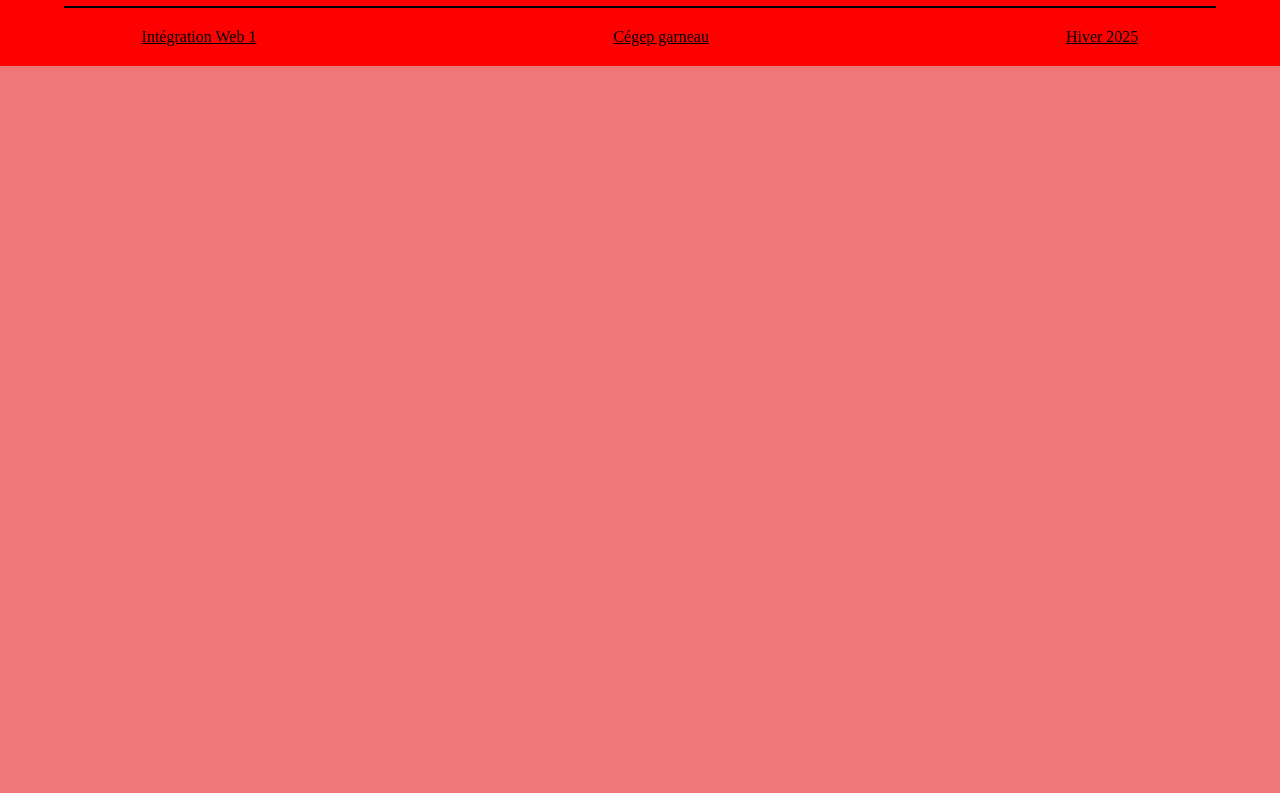
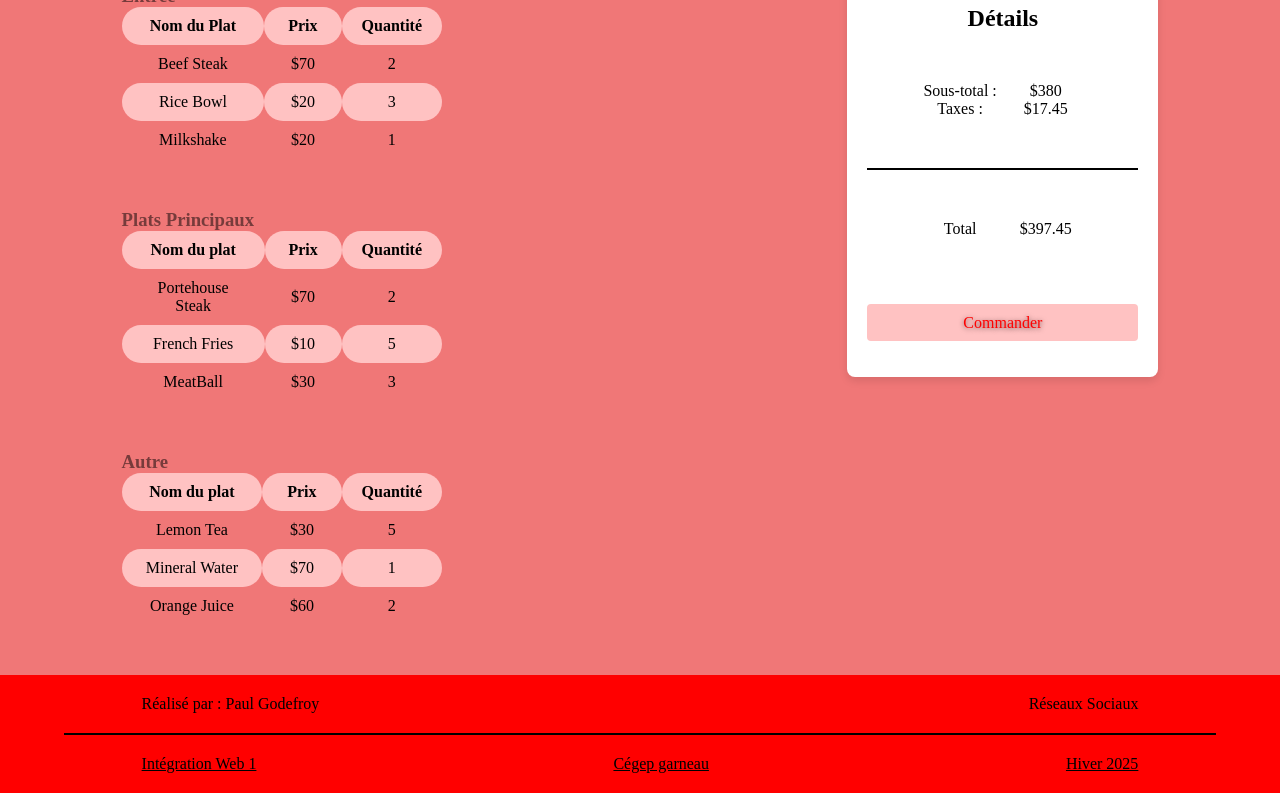
Before and after one commit to PaulWabo/TP3_Paul_KWETCHE, a plain HTML site: page Ma commande.html in a window 1280 px wide. Shown: the part 156-949 px from the top of the page. Before the commit the page ends 800 px from the top, so only its background shows below. Drawn offline with Linux system fonts and the light colour scheme.

Commit message:
ajout de la page ma commande avec son css et quelques modifications sur les autres pages du site

```diff
--- a/Ma commande.html
+++ b/Ma commande.html
@@ -14,12 +14,125 @@
                 <li><a class="btn" href="index.html">ACCUEIL</a></li>
                 <li><a class="btn" href="Reservation.html">RESERVATION</a></li>
                 <li><a class="btn" href="Restaurant.html">RESTAURANT</a></li>
-                <li><a class="btn" href="Ma commande.html">MA COMMANDE</a></li>
+                <li><a class="btn actuel commande" href="Ma commande.html">MA COMMANDE</a></li>
             </ul>
         </div>
     </header>
 
-    <main>
+    <main class="container">
+    <h1>Ma Commande</h1>
+    <section class="container flex">
+        <div>
+            <h3>Entrée</h3>
+            <table>
+                <thead>
+                    <tr>
+                        <th>Nom du Plat</th>
+                        <th>Prix</th>
+                        <th>Quantité</th>
+                    </tr>
+                </thead>
+                <tbody>
+                    <tr>
+                        <td>Beef Steak</td>
+                        <td>$70</td>
+                        <td>2</td>
+                    </tr>
+                    <tr>
+                        <td>Rice Bowl</td>
+                        <td>$20</td>
+                        <td>3</td>
+                    </tr>
+                    <tr>
+                        <td>Milkshake</td>
+                        <td>$20</td>
+                        <td>1</td>
+                    </tr>
+                </tbody>
+            </table>
+            <h3>Plats Principaux</h3>
+            <table>
+                <thead>
+                    <tr>
+                        <th>Nom du plat</th>
+                        <th>Prix</th>
+                        <th>Quantité</th>
+                    </tr>
+                </thead>
+                <tbody>
+                    <tr>
+                        <td>Portehouse Steak</td>
+                        <td>$70</td>
+                        <td>2</td>
+                    </tr>
+                    <tr>
+                        <td>French Fries</td>
+                        <td>$10</td>
+                        <td>5</td>
+                    </tr>
+                    <tr>
+                        <td>MeatBall</td>
+                        <td>$30</td>
+                        <td>3</td>
+                    </tr>
+                </tbody>
+            </table>
+            <h3>Autre</h3>
+            <table>
+                <thead>
+                    <tr>
+                        <th>Nom du plat</th>
+                        <th>Prix</th>
+                        <th>Quantité</th>
+                    </tr>
+                </thead>
+                <tbody>
+                    <tr>
+                        <td>Lemon Tea</td>
+                        <td>$30</td>
+                        <td>5</td>
+                    </tr>
+                    <tr>
+                        <td>Mineral Water</td>
+                        <td>$70</td>
+                        <td>1</td>
+                    </tr>
+                    <tr>
+                        <td>Orange Juice</td>
+                        <td>$60</td>
+                        <td>2</td>
+                    </tr>
+                </tbody>
+            </table>
+        </div>
+        <div class="cartes-recu">
+                <h2>Détails</h2>
+                <div class="grid-recu">
+                    <div>
+                        <p>Sous-total :</p>
+                        <p>Taxes :</p>
+                    </div>
+                    <div>
+                        <p>$380</p>
+                        <p>$17.45</p>
+                    </div>
+                </div>
+                <hr class="ligne">
+                <div class="grid-recu">
+                    <div>
+                        <p>Total</p>
+                    </div>
+                    <div>
+                        <p>$397.45</p>
+                    </div>
+                </div>
+                <a href="#" class="btn">Commander</a>
+
+            </div>
+        </div>
+    </section>
+    </main>
+
     <footer>
         <div class="container foot">
             <div class="container foot-haut flex">
--- a/style.css
+++ b/style.css
@@ -10,6 +10,12 @@ body{
 	max-width: 1200px;
 	width: 90%;
 	margin: 0 auto;
+}
+a{
+    text-decoration: none;
+}
+.actuel{
+    text-decoration: underline;
 }
 header{
     background-color: red;
@@ -37,6 +43,9 @@ main ul li{
     display: inline;
     margin: 10px;
 }
+.img{
+    width: 40%;
+}
 .btn {
     color:red;
 	display: inline-block;
@@ -54,12 +63,30 @@ main ul li{
 }
 .grid{
     display: grid;
+    grid-template-columns: 1fr 1fr 1fr;
+    grid-template-rows: 0.5fr 0.5fr 0.5fr 0.5fr;
+    margin: 50px;
+    gap:30px;
+}
+
+.grid-restaurant{
+display: grid;
     grid-template-columns: 1fr 1fr 1fr 1fr;
     grid-template-rows: 0.5fr 0.5fr 0.5fr 0.5fr;
     margin: 50px;
     gap:30px;
 }
+.grid-recu, .grid-formulaire{
+    display: grid;
+    grid-template-columns: 1fr 1fr;
+    margin: 50px;
+}
 
+.grid-restau{
+    display: grid;
+    grid-template-columns: 2fr 1fr;
+    margin: 50px;
+}
 .image-3{
     grid-column: 3 / span 2;
     grid-row: 1 / span 3;
@@ -98,6 +125,20 @@ main ul li{
     text-align: center;
     display: flex;
     margin-top: 200px;
+    width: 40%;
+}
+.cartes-recu{
+    padding: 20px;
+    background-color: white;
+    border-radius: 8px;
+    box-shadow: 0 4px 8px rgba(0,0,0,0.1);
+    margin-bottom: 50px;
+    width: 30%;
+    display: flex;
+    flex-direction: column;
+    height: 100%;
+    text-align: center;
+    display: flex;
 }
 .ligne{
     background-color: black;
@@ -136,7 +177,7 @@ label{
 }
 .info-perso, .info-reservation{
     font-size: 20px;
-    width: 45%;
+    width: 50%;
 }
 form{
     display: flex;
@@ -146,6 +187,12 @@ input{
     border-radius: 5px;
     border: none;
     font-size: 20px;
+}
+.label,  input {
+    margin: 20px;
+}
+input, select{
+        margin: 25px;
 }
 .formulaires{
     margin-top: 15%;
@@ -160,3 +207,23 @@ input{
 h3{
     opacity: 0.5;
 }
+
+td, th{
+    padding: 10px 20px;
+    text-align: center;
+    width: 70%;
+    border-radius: 20px;
+}
+table{
+        border-collapse: collapse;
+        margin-bottom: 50px;
+}
+tr:nth-child(even), th {
+    background-color: #ffc2c2;
+  }
+/*tr  > th:nth-child(2) {
+border-radius: 0%;
+}*/
+.commande{
+    background-color: black;
+}
```
Also changed, not shown: Reservation.html (+25 -16 lines), Restaurant.html (+3 -3 lines), index.html (+6 -6 lines).
